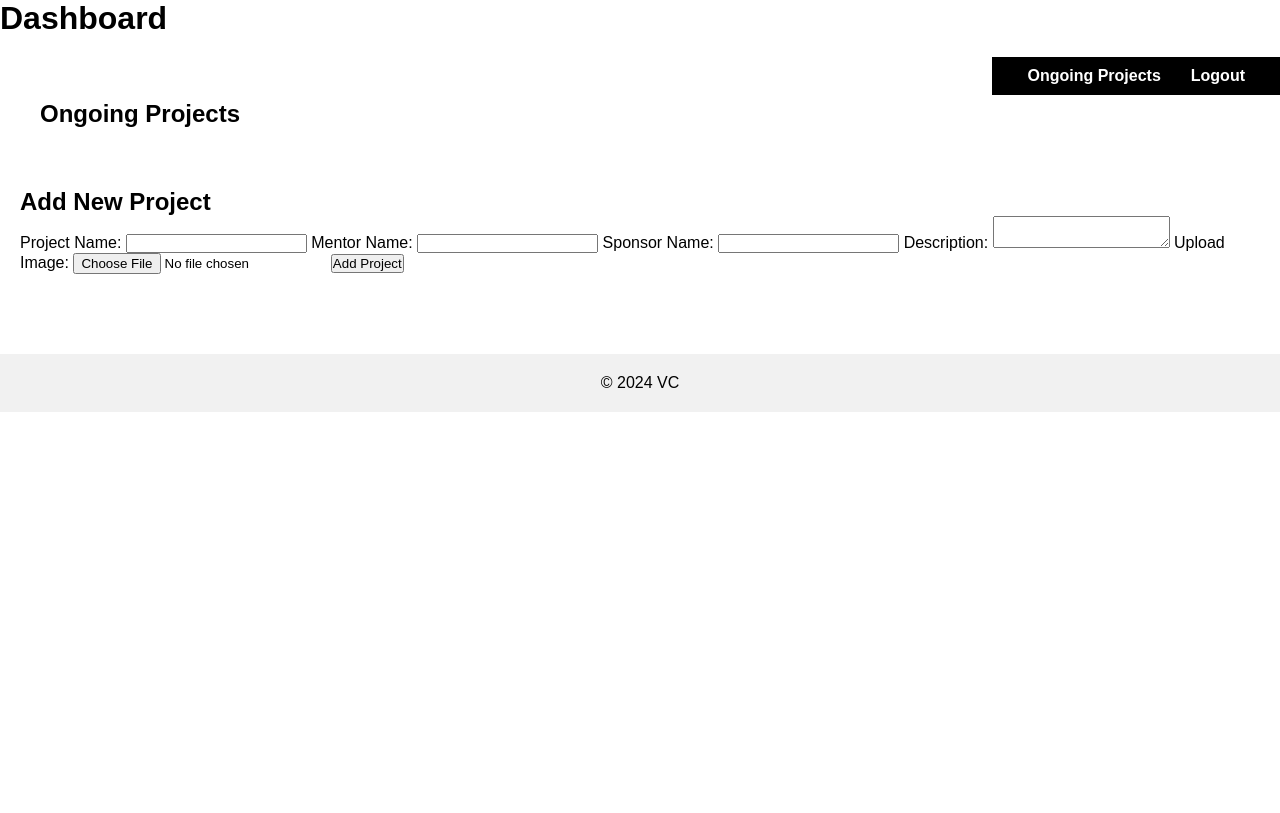
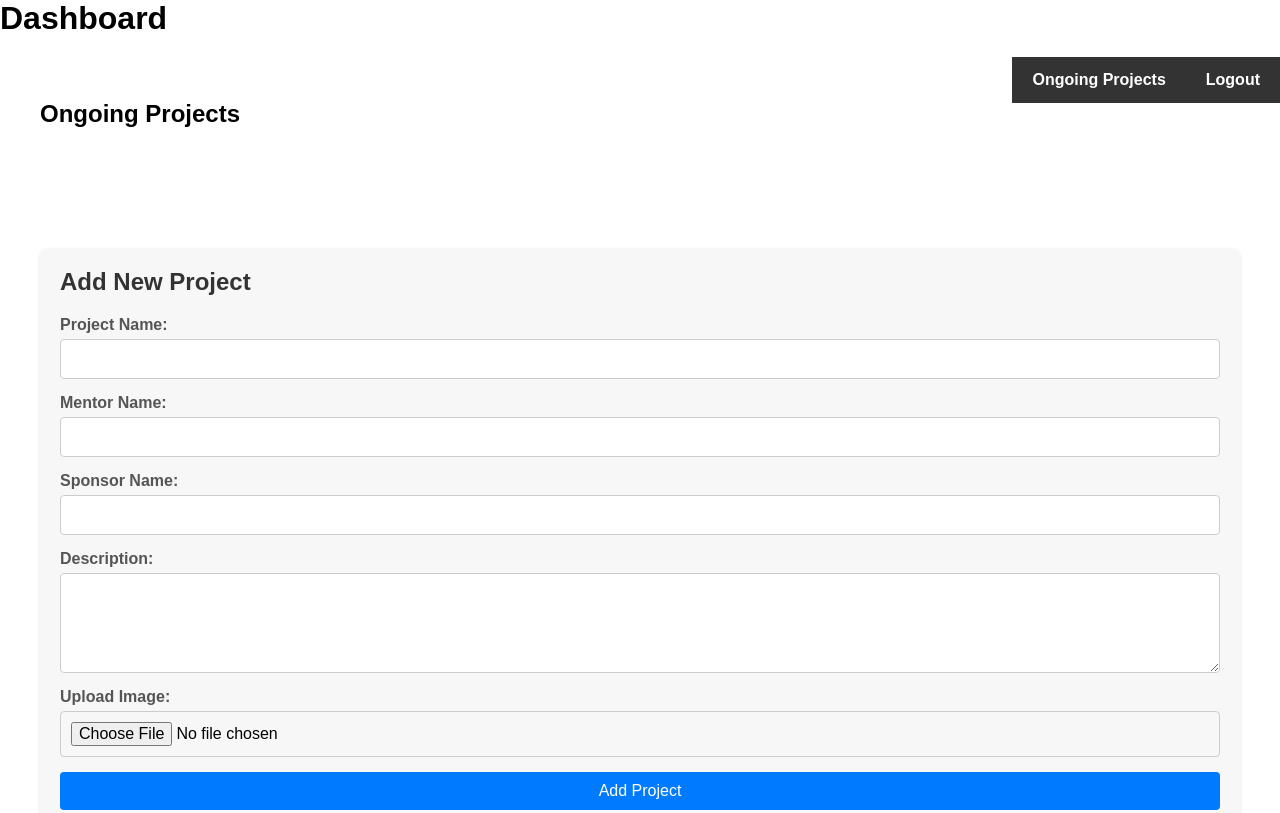
Before and after one commit to Cg2611/VC-Website, a website: page vc_lab_backend/public/faculty-ongoing-projects.html in a window 1280 px wide. Shown: the top 813 px of the page. Drawn offline with Linux system fonts and the light colour scheme; no server answers.

Commit message:
Update styles.css

```diff
--- a/vc_lab_backend/public/styles.css
+++ b/vc_lab_backend/public/styles.css
@@ -36,6 +36,33 @@ nav ul li a {
     text-decoration: none;
     color: #ffffff;
     font-weight: bold;
+}
+/* Navbar styling */
+.navbar {
+    list-style-type: none;
+    margin: 0;
+    padding: 0;
+    overflow: hidden;
+    background-color: #333;
+    text-align: center;
+}
+
+.navbar li {
+    display: inline;
+    margin: 0;
+    padding: 0;
+}
+
+.navbar li a {
+    display: inline-block;
+    color: white;
+    text-align: center;
+    padding: 14px 20px;
+    text-decoration: none;
+}
+
+.navbar li a:hover {
+    background-color: #111;
 }
 
 .video-container {
@@ -827,3 +854,102 @@ h1 {
     height: auto;
     margin-bottom: 10px;
 }
+
+.projects-container {
+    display: flex;
+    flex-wrap: wrap;
+    gap: 20px;
+    padding: 20px;
+}
+
+.project {
+    border: 1px solid #ddd;
+    padding: 10px;
+    width: 200px; /* Adjust width as needed */
+    box-shadow: 2px 2px 5px rgba(0, 0, 0, 0.1);
+}
+
+.project img {
+    width: 100%;
+    height: auto;
+}
+
+.project h2 {
+    font-size: 1.2em;
+    margin: 10px 0;
+}
+
+.project .description {
+    font-size: 0.9em;
+    color: #555;
+}
+
+/* General form styling */
+.add-project-section {
+    margin: 20px;
+    padding: 20px;
+    background-color: #f7f7f7;
+    border-radius: 8px;
+    box-shadow: 0 2px 4px rgba(0, 0, 0, 0.1);
+}
+
+.add-project-section h2 {
+    font-size: 24px;
+    margin-bottom: 20px;
+    color: #333;
+}
+
+#add-project-form {
+    display: flex;
+    flex-direction: column;
+}
+
+#add-project-form label {
+    font-weight: bold;
+    margin-bottom: 5px;
+    color: #555;
+}
+
+#add-project-form input[type="text"],
+#add-project-form input[type="file"],
+#add-project-form textarea {
+    padding: 10px;
+    margin-bottom: 15px;
+    border: 1px solid #ccc;
+    border-radius: 4px;
+    font-size: 16px;
+    width: 100%;
+    box-sizing: border-box;
+}
+
+#add-project-form textarea {
+    resize: vertical;
+    height: 100px;
+}
+
+#add-project-form button {
+    padding: 10px 15px;
+    background-color: #007bff;
+    color: #fff;
+    border: none;
+    border-radius: 4px;
+    font-size: 16px;
+    cursor: pointer;
+    transition: background-color 0.3s ease;
+}
+
+#add-project-form button:hover {
+    background-color: #0056b3;
+}
+
+/* Responsive design */
+@media (max-width: 768px) {
+    .add-project-section {
+        margin: 10px;
+        padding: 15px;
+    }
+
+    #add-project-form {
+        flex-direction: column;
+    }
+}
```
